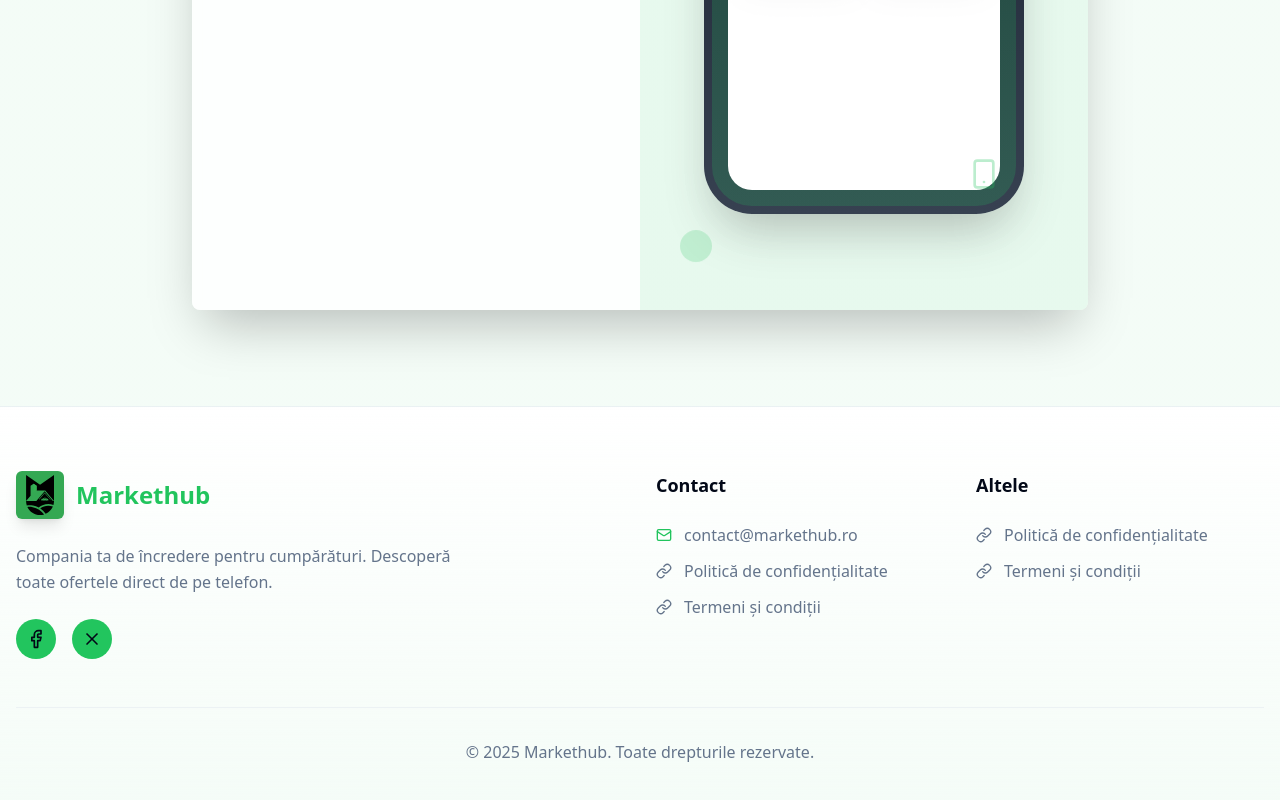
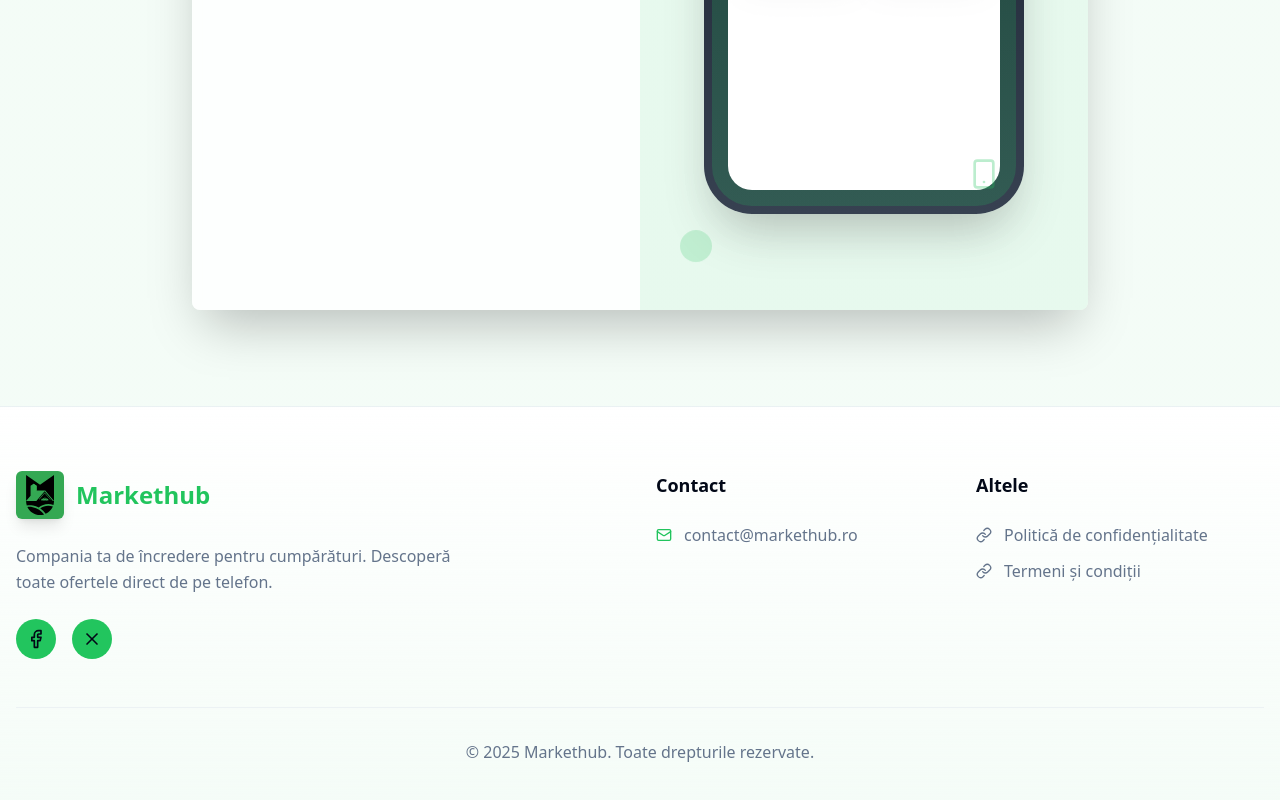
Before and after one commit to tntsoft/markethub-landing, a React (Vite) app: page / in a window 1280 px wide. Shown: the part 3510-4310 px from the top of the page. Built offline with nearby package versions, Linux system fonts and the light colour scheme.

Commit message:
Removing duplicate links

```diff
--- a/src/components/Footer.tsx
+++ b/src/components/Footer.tsx
@@ -71,19 +71,6 @@ const Footer = () => {
                 <span>contact@markethub.ro</span>
               </div>
 
-              <div className="flex items-center gap-3">
-                <Link className="h-4 w-4"/>
-                <a href="/privacy-policy.txt">
-                  {t('Privacy Policy')}
-                </a>
-              </div>
-
-              <div className="flex items-center gap-3">
-                <Link className="h-4 w-4"/>
-                <a href="/terms-and-conditions.txt">
-                  {t('Terms & Conditions')}
-                </a>
-              </div>
               {/*<div className="flex items-center gap-3">*/}
               {/*  <MapPin className="h-4 w-4 text-primary" />*/}
               {/*  <span>Ramnicu Valcea, Judet Valcea</span>*/}
```
